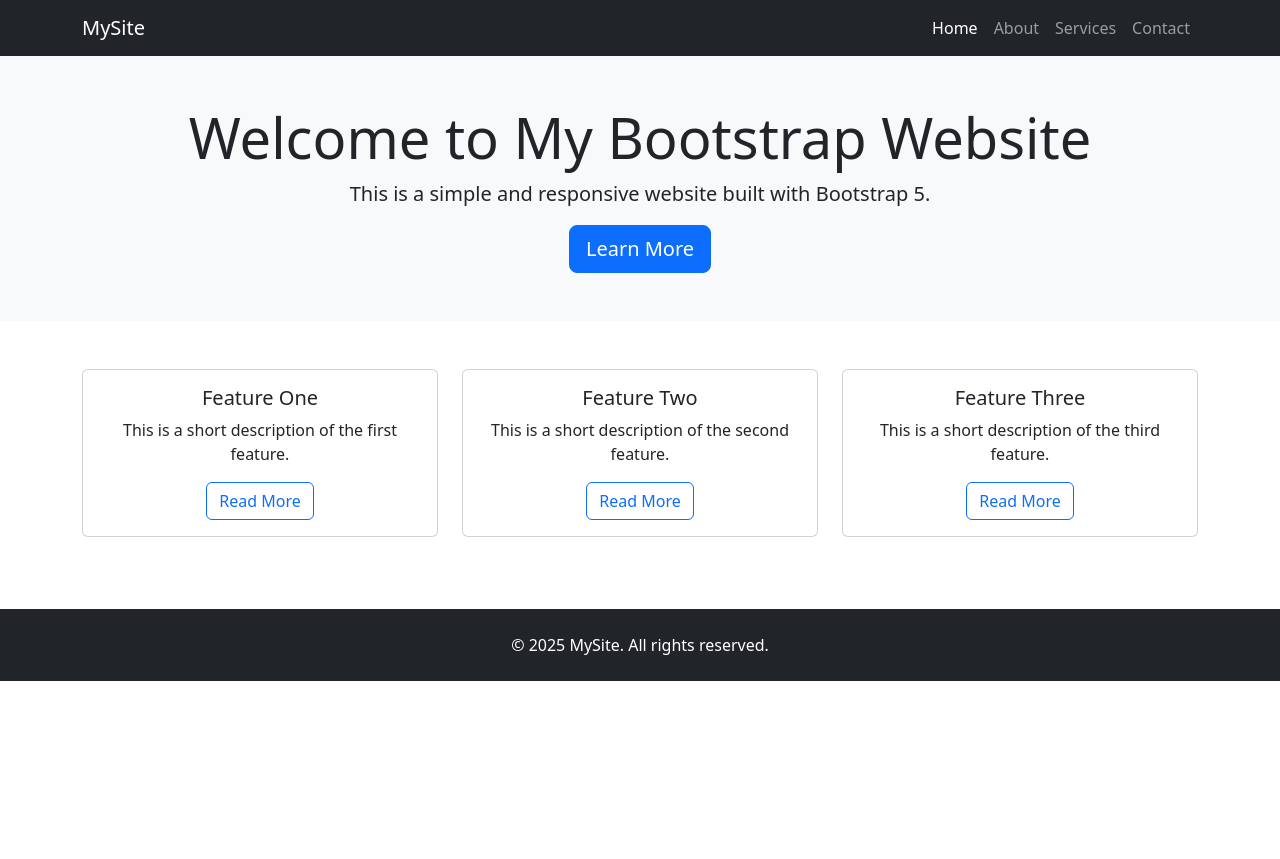
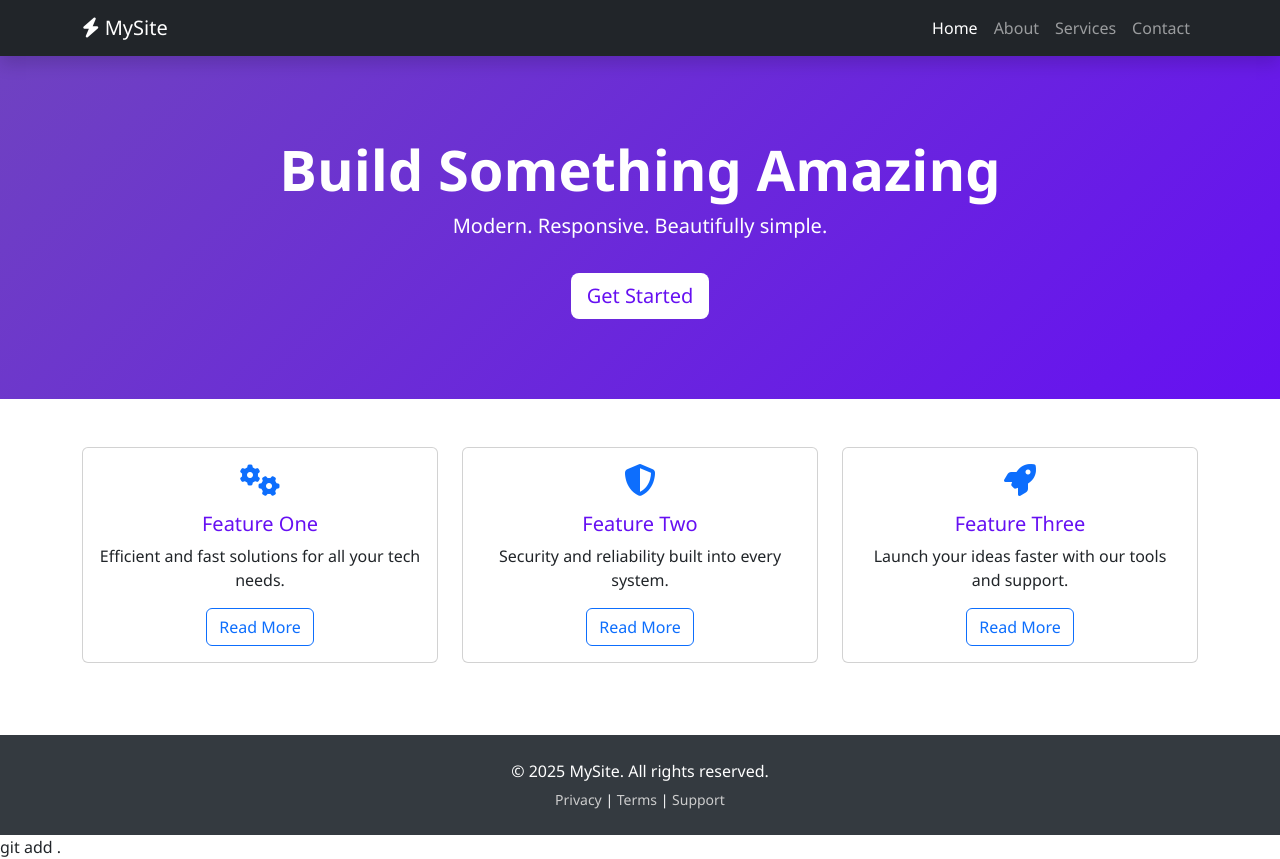
Before and after one commit to saim5165984/project_1, a plain HTML site: page index.html in a window 1280 px wide. Before the commit the page ends 800 px from the top, so only its background shows below. Drawn offline with nearby package versions, Linux system fonts and the light colour scheme.

Commit message:
Updated UI with improved design

```diff
--- a/index.html
+++ b/index.html
@@ -1,17 +1,67 @@
 <!DOCTYPE html>
 <html lang="en">
 <head>
-  <meta charset="UTF-8">
-  <meta name="viewport" content="width=device-width, initial-scale=1">
+  <meta charset="UTF-8" />
+  <meta name="viewport" content="width=device-width, initial-scale=1" />
   <title>My Bootstrap Website</title>
-  <link href="https://cdn.jsdelivr.net/npm/bootstrap@5.3.3/dist/css/bootstrap.min.css" rel="stylesheet">
+  <link href="https://cdn.jsdelivr.net/npm/bootstrap@5.3.3/dist/css/bootstrap.min.css" rel="stylesheet" />
+  <link href="https://cdnjs.cloudflare.com/ajax/libs/font-awesome/6.5.0/css/all.min.css" rel="stylesheet" />
+  <style>
+    body {
+      font-family: 'Segoe UI', sans-serif;
+    }
+
+    .hero {
+      background: linear-gradient(135deg, #6f42c1, #6610f2);
+      color: white;
+      padding: 80px 0;
+    }
+
+    .hero h1 {
+      font-weight: 700;
+    }
+
+    .hero .btn {
+      background-color: #fff;
+      color: #6610f2;
+      border: none;
+    }
+
+    .hero .btn:hover {
+      background-color: #e0d9f9;
+    }
+
+    .card:hover {
+      transform: scale(1.03);
+      transition: 0.3s ease;
+      box-shadow: 0 0 20px rgba(0, 0, 0, 0.15);
+    }
+
+    .card-title {
+      color: #6610f2;
+    }
+
+    footer {
+      background-color: #343a40;
+      color: #fff;
+    }
+
+    footer a {
+      color: #ccc;
+      text-decoration: none;
+    }
+
+    footer a:hover {
+      color: #fff;
+    }
+  </style>
 </head>
 <body>
 
   <!-- Navbar -->
-  <nav class="navbar navbar-expand-lg navbar-dark bg-dark">
+  <nav class="navbar navbar-expand-lg navbar-dark bg-dark shadow">
     <div class="container">
-      <a class="navbar-brand" href="#">MySite</a>
+      <a class="navbar-brand" href="#"><i class="fas fa-bolt"></i> MySite</a>
       <button class="navbar-toggler" type="button" data-bs-toggle="collapse" data-bs-target="#navbarNav">
         <span class="navbar-toggler-icon"></span>
       </button>
@@ -27,11 +77,11 @@
   </nav>
 
   <!-- Hero Section -->
-  <section class="bg-light text-center p-5">
+  <section class="hero text-center">
     <div class="container">
-      <h1 class="display-4">Welcome to My Bootstrap Website</h1>
-      <p class="lead">This is a simple and responsive website built with Bootstrap 5.</p>
-      <a href="#" class="btn btn-primary btn-lg">Learn More</a>
+      <h1 class="display-4">Build Something Amazing</h1>
+      <p class="lead">Modern. Responsive. Beautifully simple.</p>
+      <a href="#" class="btn btn-lg mt-3">Get Started</a>
     </div>
   </section>
 
@@ -42,8 +92,9 @@
         <div class="col-md-4 mb-4">
           <div class="card h-100">
             <div class="card-body">
+              <i class="fas fa-cogs fa-2x mb-3 text-primary"></i>
               <h5 class="card-title">Feature One</h5>
-              <p class="card-text">This is a short description of the first feature.</p>
+              <p class="card-text">Efficient and fast solutions for all your tech needs.</p>
               <a href="#" class="btn btn-outline-primary">Read More</a>
             </div>
           </div>
@@ -51,8 +102,9 @@
         <div class="col-md-4 mb-4">
           <div class="card h-100">
             <div class="card-body">
+              <i class="fas fa-shield-alt fa-2x mb-3 text-primary"></i>
               <h5 class="card-title">Feature Two</h5>
-              <p class="card-text">This is a short description of the second feature.</p>
+              <p class="card-text">Security and reliability built into every system.</p>
               <a href="#" class="btn btn-outline-primary">Read More</a>
             </div>
           </div>
@@ -60,8 +112,9 @@
         <div class="col-md-4 mb-4">
           <div class="card h-100">
             <div class="card-body">
+              <i class="fas fa-rocket fa-2x mb-3 text-primary"></i>
               <h5 class="card-title">Feature Three</h5>
-              <p class="card-text">This is a short description of the third feature.</p>
+              <p class="card-text">Launch your ideas faster with our tools and support.</p>
               <a href="#" class="btn btn-outline-primary">Read More</a>
             </div>
           </div>
@@ -71,10 +124,18 @@
   </section>
 
   <!-- Footer -->
-  <footer class="bg-dark text-white text-center p-4">
-    <p class="mb-0">&copy; 2025 MySite. All rights reserved.</p>
+  <footer class="text-center p-4">
+    <div class="container">
+      <p class="mb-1">&copy; 2025 MySite. All rights reserved.</p>
+      <small>
+        <a href="#">Privacy</a> |
+        <a href="#">Terms</a> |
+        <a href="#">Support</a>
+      </small>
+    </div>
   </footer>
 
   <script src="https://cdn.jsdelivr.net/npm/bootstrap@5.3.3/dist/js/bootstrap.bundle.min.js"></script>
 </body>
 </html>
+git add .
```
